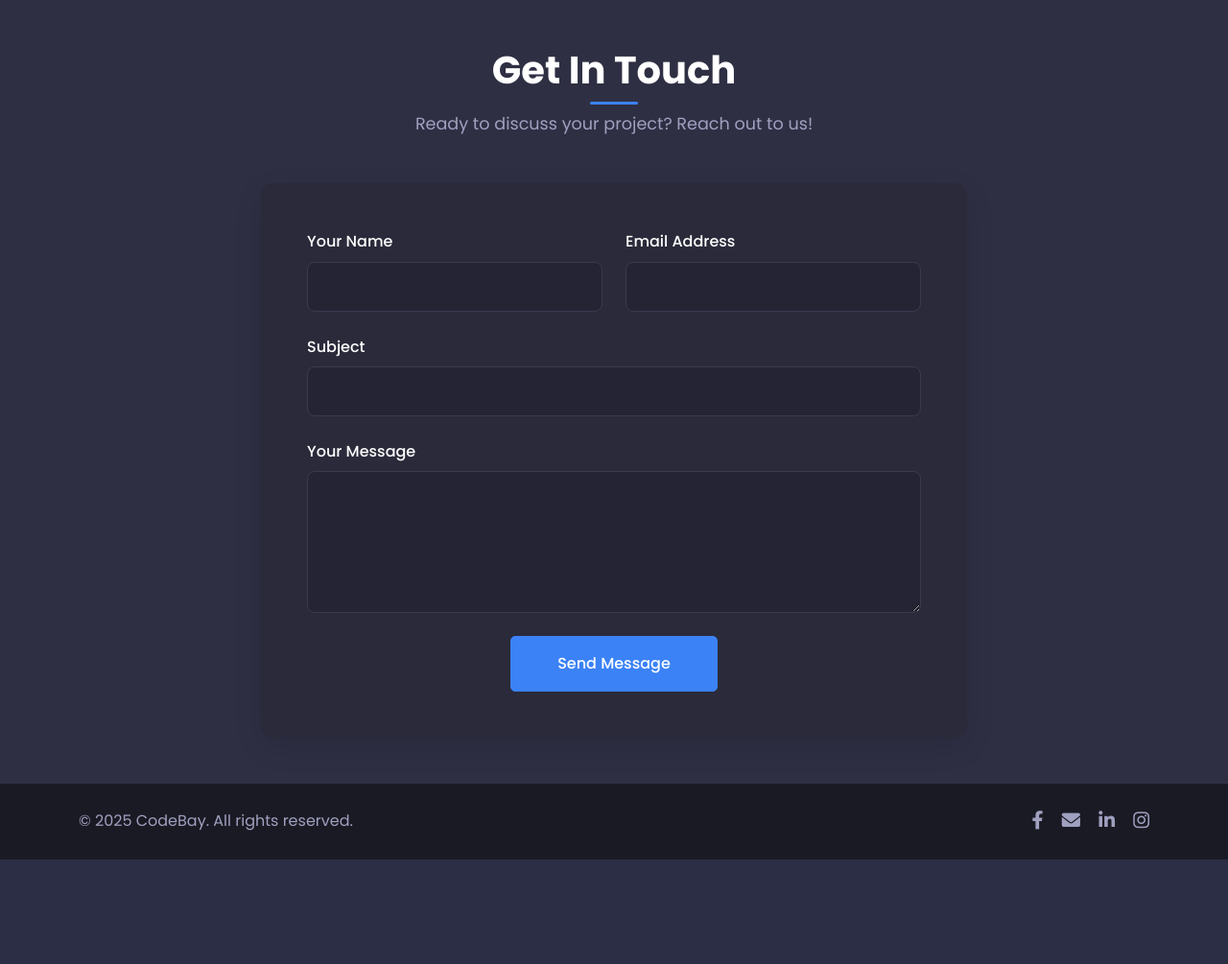
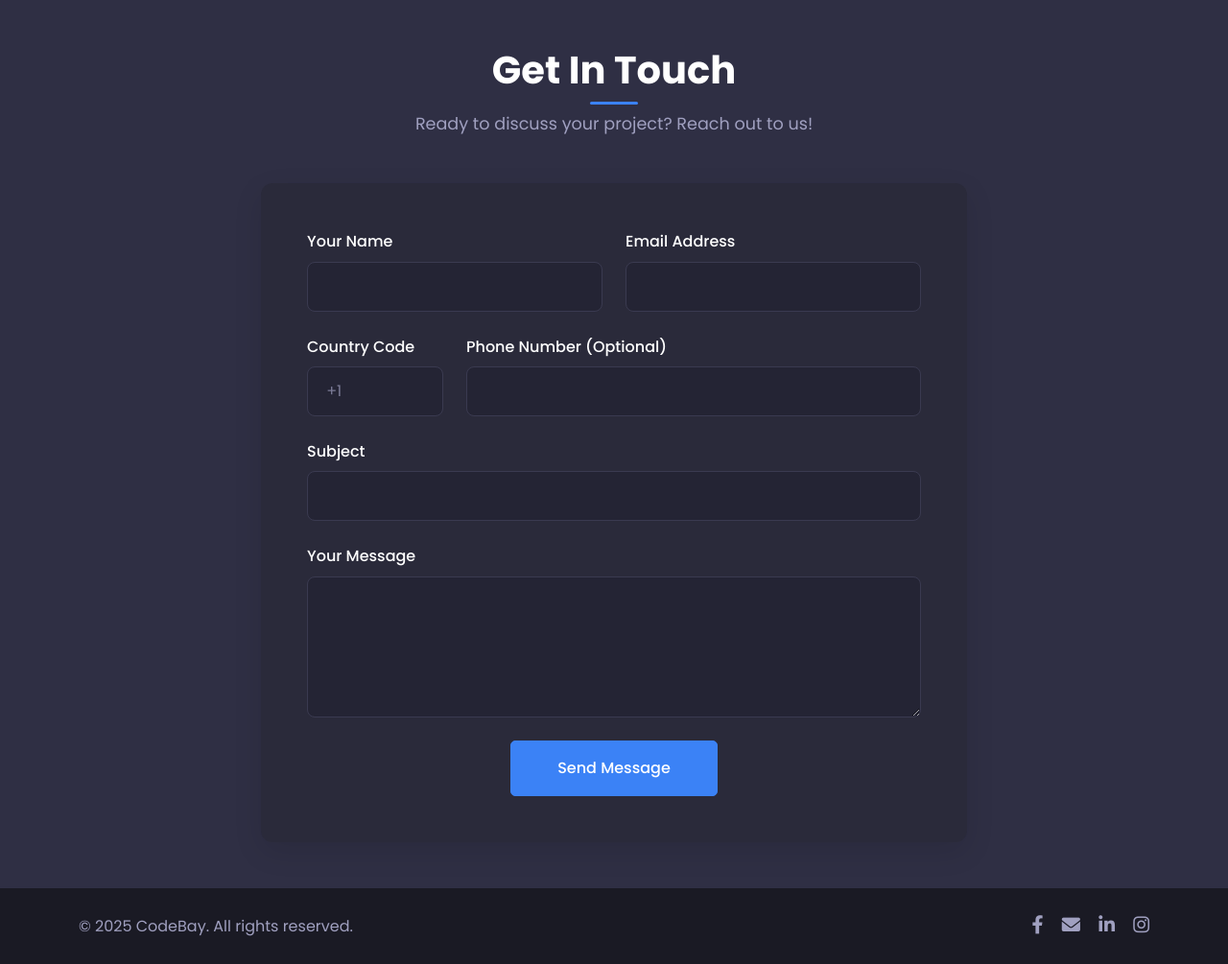
Before and after one commit to CodeBayAgency/website, a Flask app: page / in a window 1280 px wide. Shown: the part 3603-4608 px from the top of the page at 96% size. Before the commit the page ends 4499 px from the top, so only its background shows below. Run offline with Flask 3, Linux system fonts and the light colour scheme; some libraries are stand-ins or nearby versions.

Commit message:
Improve contact form with phone number validation and error handling
Refactors the contact form to include phone number and prefix inputs with EmailJS integration and validation.

Replit-Commit-Author: Agent
Replit-Commit-Session-Id: 4f351162-d21b-434f-b6c6-d7d94d92b59d
Replit-Commit-Screenshot-Url: https://storage.googleapis.com/screenshot-production-us-central1/64807e68-b710-4566-bf49-b7336bdff3b3/514bc0a1-1060-470a-9d0f-5c7790fce048.jpg

```diff
--- a/static/js/main.js
+++ b/static/js/main.js
@@ -127,40 +127,51 @@ document.addEventListener('DOMContentLoaded', function() {
 
     // EmailJS initialization
     if (window.emailjs) {
-        emailjs.init({
-            publicKey: "jkLAd8X0aWHM4emed",
-        });
+        emailjs.init("jkLAd8X0aWHM4emed");
     }
 
     // Contact form submission with EmailJS
-    const contactForm = document.querySelector('.contact-form');
+    const contactForm = document.getElementById('contact-form');
 
     if (contactForm) {
         contactForm.addEventListener('submit', function(e) {
-            e.preventDefault(); // Prevent form from submitting to server
-
-            // Update UI to show loading state
-            const submitButton = this.querySelector('button[type="submit"]');
-            submitButton.innerHTML = '<i class="fas fa-spinner fa-spin"></i> Sending...';
-            submitButton.disabled = true;
+            // Form validation for prefix and phone
+            const phoneInput = document.getElementById('phone');
+            const prefixInput = document.getElementById('prefix');
+            const errorMessage = document.getElementById('error-message');
 
             // Get form data
-            const name = this.querySelector('#name').value;
-            const email = this.querySelector('#email').value;
-            const subject = this.querySelector('#subject').value || 'Contact Form Submission';
-            const message = this.querySelector('#message').value;
+            const name = document.getElementById('name').value;
+            const email = document.getElementById('email').value;
+            const prefix = document.getElementById('prefix').value;
+            const phone = document.getElementById('phone').value;
+            const message = document.getElementById('message').value;
 
-            // Prepare template parameters for EmailJS
+            // Set up email parameters
             const templateParams = {
-                name: name,
-                email: email,
-                subject: subject,
-                message: message,
-                to_email: 'codebay.agency@gmail.com' // The recipient email
+                from_name: name,
+                from_email: email,
+                prefix: prefix,
+                phone: phone,
+                message: message
             };
 
-            // Send email using EmailJS
-            emailjs.send('default_service', 'template_contact', templateParams)
+            if ((phoneInput.value && !prefixInput.value) || (!phoneInput.value && prefixInput.value)) {
+                e.preventDefault();
+                errorMessage.textContent = 'Please enter both country code and phone number, or leave both empty.';
+                errorMessage.style.display = 'block';
+            } else {
+                errorMessage.style.display = 'none'; // Hide error message if inputs are valid
+                e.preventDefault();
+
+                // Show spinner
+                document.getElementById('spinner').style.display = 'flex';
+
+                // Debugging: Log the parameters
+                console.log("Sending email with parameters:", templateParams);
+
+                // Send the email using EmailJS
+                emailjs.send('service_8etewic', 'template_4aychwg', templateParams)
                     .then(function(response) {
                         console.log('Email sent successfully:', response);
 
@@ -177,10 +188,10 @@ document.addEventListener('DOMContentLoaded', function() {
                         showEmailStatus('error', 'There was a problem sending your message. Please try again later.');
                     })
                     .finally(function() {
-                    // Reset button state
-                    submitButton.innerHTML = 'Send Message';
-                    submitButton.disabled = false;
+                        // Hide spinner
+                        document.getElementById('spinner').style.display = 'none';
                     });
+            }
         });
     }
 
--- a/templates/home.html
+++ b/templates/home.html
@@ -300,7 +300,7 @@
             <div class="row justify-content-center">
                 <div class="col-lg-8">
                     <div class="contact-form-container">
-                        <form class="contact-form" action="{{ url_for('contact') }}" method="POST">
+                        <form class="contact-form" id="contact-form" action="{{ url_for('contact') }}" method="POST">
                             <div class="row">
                                 <div class="col-md-6 mb-4">
                                     <div class="form-group">
@@ -315,6 +315,20 @@
                                     </div>
                                 </div>
                             </div>
+                            <div class="row">
+                                <div class="col-md-3 mb-4">
+                                    <div class="form-group">
+                                        <label for="prefix" class="form-label">Country Code</label>
+                                        <input type="text" class="form-control" id="prefix" name="prefix" placeholder="+1">
+                                    </div>
+                                </div>
+                                <div class="col-md-9 mb-4">
+                                    <div class="form-group">
+                                        <label for="phone" class="form-label">Phone Number (Optional)</label>
+                                        <input type="tel" class="form-control" id="phone" name="phone">
+                                    </div>
+                                </div>
+                            </div>
                             <div class="form-group mb-4">
                                 <label for="subject" class="form-label">Subject</label>
                                 <input type="text" class="form-control" id="subject" name="subject">
@@ -323,8 +337,14 @@
                                 <label for="message" class="form-label">Your Message</label>
                                 <textarea class="form-control" id="message" name="message" rows="5" required></textarea>
                             </div>
+                            <div id="error-message" class="alert alert-danger mb-4" style="display: none;"></div>
                             <div class="text-center">
                                 <button type="submit" class="btn btn-primary px-5 py-3">Send Message</button>
+                                <div id="spinner" style="display: none; justify-content: center; margin-top: 20px;">
+                                    <div class="spinner-border text-primary" role="status">
+                                        <span class="visually-hidden">Loading...</span>
+                                    </div>
+                                </div>
                             </div>
                             {% with messages = get_flashed_messages(with_categories=true) %}
                                 {% if messages %}
```
Lines whose indentation alone changed are shown as unchanged.
